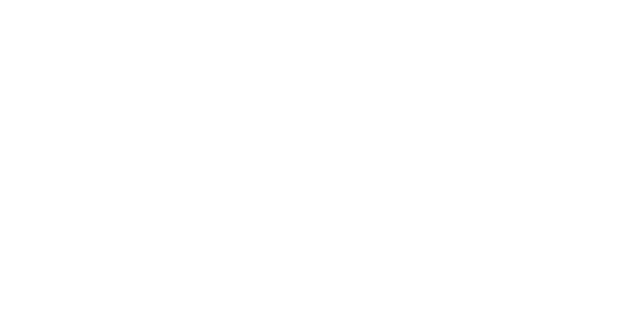
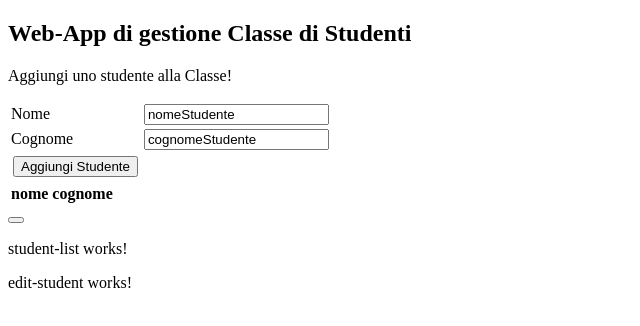
Before and after one commit to CiccioFra/Ang-Es2Classe-Studenti, an Angular app: page / in a window 1280 px wide. Shown: the top 326 px of the page, without its empty margins (0-640 px from the left). Built offline with nearby package versions, Linux system fonts and the light colour scheme.

Commit message:
sistemato evento (click)

```diff
--- a/src/app/components/add-student/add-student.component.html
+++ b/src/app/components/add-student/add-student.component.html
@@ -7,7 +7,7 @@
         <td><span> Cognome </span></td>   <td><input type="text" name="cognomeStudente" id="" value="{{studenti.cognome}}" placeholder="cognome dello studente"></td>
     </tr>
     <div>
-        <td><button (click)="">Aggiungi Studente</button></td>
+        <td><button (click)="addStudente(studenti)">Aggiungi Studente</button></td><!-- ma dovrei fare altro? non serve a nulla -->
     </div>
 </table>
 
--- a/src/app/components/add-student/add-student.component.ts
+++ b/src/app/components/add-student/add-student.component.ts
@@ -11,9 +11,11 @@ export class AddStudentComponent implements OnInit {
   // 1 inizializzo variabile/array
   studenti: Studente = {
     id: 1,
-    nome: "string",
-    cognome: "string"
+    nome: "nomeStudente",
+    cognome: "cognomeStudente"
   };
+  studSelezionato?: Studente;
+
   // 2 importoi servizio primavo
   constructor(private studenteService: StudenteService) { }
 
@@ -21,4 +23,9 @@ export class AddStudentComponent implements OnInit {
   // 3 riempio studente con quello che mi restituisce il service
   }
 
+  addStudente(addStud: Studente): void{
+    this.studSelezionato = addStud;
+    //ma qua dovrei farci qualcosa??
+  }
+
 }
```
